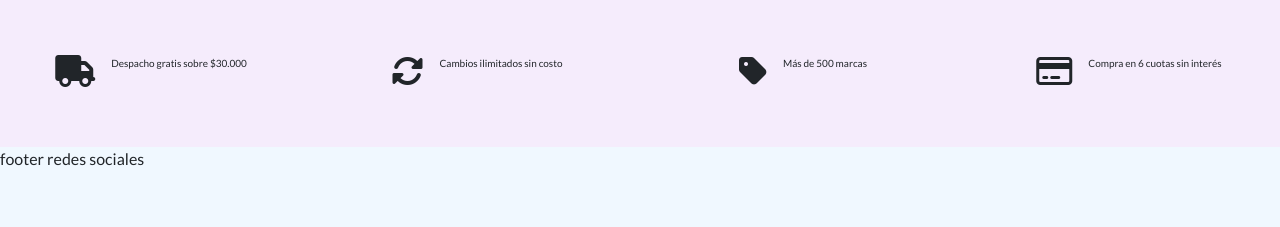
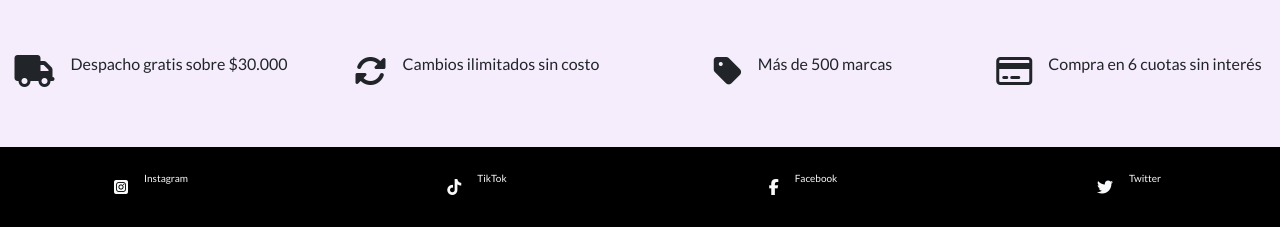
Before and after one commit to antoniaarga/landing-page, a plain HTML site: page index.html in a window 1280 px wide. Shown: the part 1875-2102 px from the top of the page. Before the commit the page ends 2046 px from the top, so only its background shows below. Drawn offline with nearby package versions, Linux system fonts and the light colour scheme.

Commit message:
agregue footer

```diff
--- a/index.html
+++ b/index.html
@@ -22,8 +22,8 @@
 </head>
 
 <body>
-    <div class="container-fluid p-0">
-        <header class="header w-100">
+    <header class="container-fluid p-0">
+        <div class="header w-100">
 
             <nav class="navbar navbar-expand-lg navbar-dark bg-dark">
                 <div class="container-fluid">
@@ -41,16 +41,19 @@
                         <ul class="navbar-nav me-auto mb-2 mb-lg-0">
                             <li class="nav-item">
                                 <a class="nav-link active" aria-current="page"
-                                    href="#">Subscríbete</a>
+                                    href="#subscribete">Subscríbete</a>
                             </li>
                             <li class="nav-item">
-                                <a class="nav-link" href="#">Catálogo</a>
+                                <a class="nav-link"
+                                    href="#catalogo">Catálogo</a>
                             </li>
                             <li class="nav-item">
-                                <a class="nav-link" href="#">Beneficios</a>
+                                <a class="nav-link"
+                                    href="#beneficios">Beneficios</a>
                             </li>
                             <li class="nav-item">
-                                <a class="nav-link" href="#">Redes Sociales</a>
+                                <a class="nav-link" href="#rrss">Redes
+                                    Sociales</a>
                             </li>
 
                         </ul>
@@ -58,15 +61,15 @@
                     </div>
                 </div>
             </nav>
+        </div>
     </header>
-    </div>
     <main>
 
-        <section>
-            <div class="jimbotron d-flex align-items-end flex-column">
+
+        <section id="subscribete"
+            class="jimbotron d-flex align-items-end flex-column">
             <div class="d-flex flex-column align-items-end">
-                    <img class="logo" src="./assets/imgs/logo_landing.png"
-                        alt="">
+                <img class="logo" src="./assets/imgs/logo_landing.png" alt="">
 
                 <form class="form d-flex align-items-center flex-column">
                     <div class="my-1 p-1 text-center">
@@ -80,8 +83,7 @@
                         <input type="email" class="form-control"
                             id="exampleInputEmail1"
                             aria-describedby="emailHelp">
-                            <div id="emailHelp"
-                                class="form-text-2 text-white mt-3">
+                        <div id="emailHelp" class="form-text-2 text-white mt-3">
                             Recibirás un cupón de 15%OFF en tu correo
                             para tu primera compra.</div>
                     </div>
@@ -90,15 +92,15 @@
                         class="btn btn-outline-light submit-btn">Submit</button>
                 </form>
             </div>
-            </div>
         </section>
+
 
         <section>
             <img class="container-fluid p-0" src="./assets/imgs/separador-1.png"
                 alt="">
         </section>
 
-        <section class="contenedor">
+        <section id="catalogo" class="contenedor">
             <h2 class="fs-3 mt-4 mb-4 text-center"> ¡Estos productos podrían
                 estar en
                 tu closet!</h2>
@@ -131,7 +133,7 @@
             </div>
         </section>
 
-        <section class="row">
+        <section id="beneficios" class="row">
             <div
                 class="cajita col-12 col-sm-6 col-md-3 d-flex align-items-center justify-content-center">
                 <div>
@@ -171,11 +173,45 @@
                 </div>
             </div>
         </section>
+    </main>
 
-    </main>
-    <footer>
+    <footer class="row bg-black text-light rrss" id="rrss">
+        <div
+            class="d-flex col-12 col-sm-3 d-flex align-items-center justify-content-center">
             <div>
-            footer redes sociales
+                <i class="fa-brands fa-square-instagram me-3"></i>
+            </div>
+            <div>
+                <p> Instagram </p>
+            </div>
+        </div>
+
+        <div
+            class="d-flex col-12 col-sm-3 d-flex align-items-center justify-content-center">
+            <div>
+                <i class="fa-brands fa-tiktok me-3"></i>
+            </div>
+            <div>
+                <p> TikTok</p>
+            </div>
+        </div>
+        <div
+            class="d-flex col-12 col-sm-3 d-flex align-items-center justify-content-center">
+            <div>
+                <i class="fa-brands fa-facebook-f me-3"></i>
+            </div>
+            <div>
+                <p> Facebook</p>
+            </div>
+        </div>
+        <div
+            class="d-flex col-12 col-sm-3 d-flex align-items-center justify-content-center">
+            <div>
+                <i class="fa-brands fa-twitter me-3"></i>
+            </div>
+            <div>
+                <p> Twitter </p>
+            </div>
         </div>
 
     </footer>
--- a/style.css
+++ b/style.css
@@ -38,7 +38,6 @@ body {
     font-size: medium;
 
 }
-
 .form-text-2 {
     font-size: x-small
 }
@@ -64,7 +63,6 @@ body {
         margin-top: 220px;
     }
 
-
     .submit-btn {
         font-size: small;
         margin-top: 10px;
@@ -74,6 +72,8 @@ body {
     .form-text-2 {
         font-size: small;
     }
+
+
 }
 
 .contenedor img {
@@ -98,6 +98,16 @@ body {
 }
 
 .cajita p {
-    font-size:x-small;
+    font-size:medium
+
 
 }
+.rrss{
+
+    height: 80px;
+}
+
+.rrss p {
+    font-size: x-small;
+    font-weight: lighter;
+}
```
Lines whose indentation alone changed are shown as unchanged.
